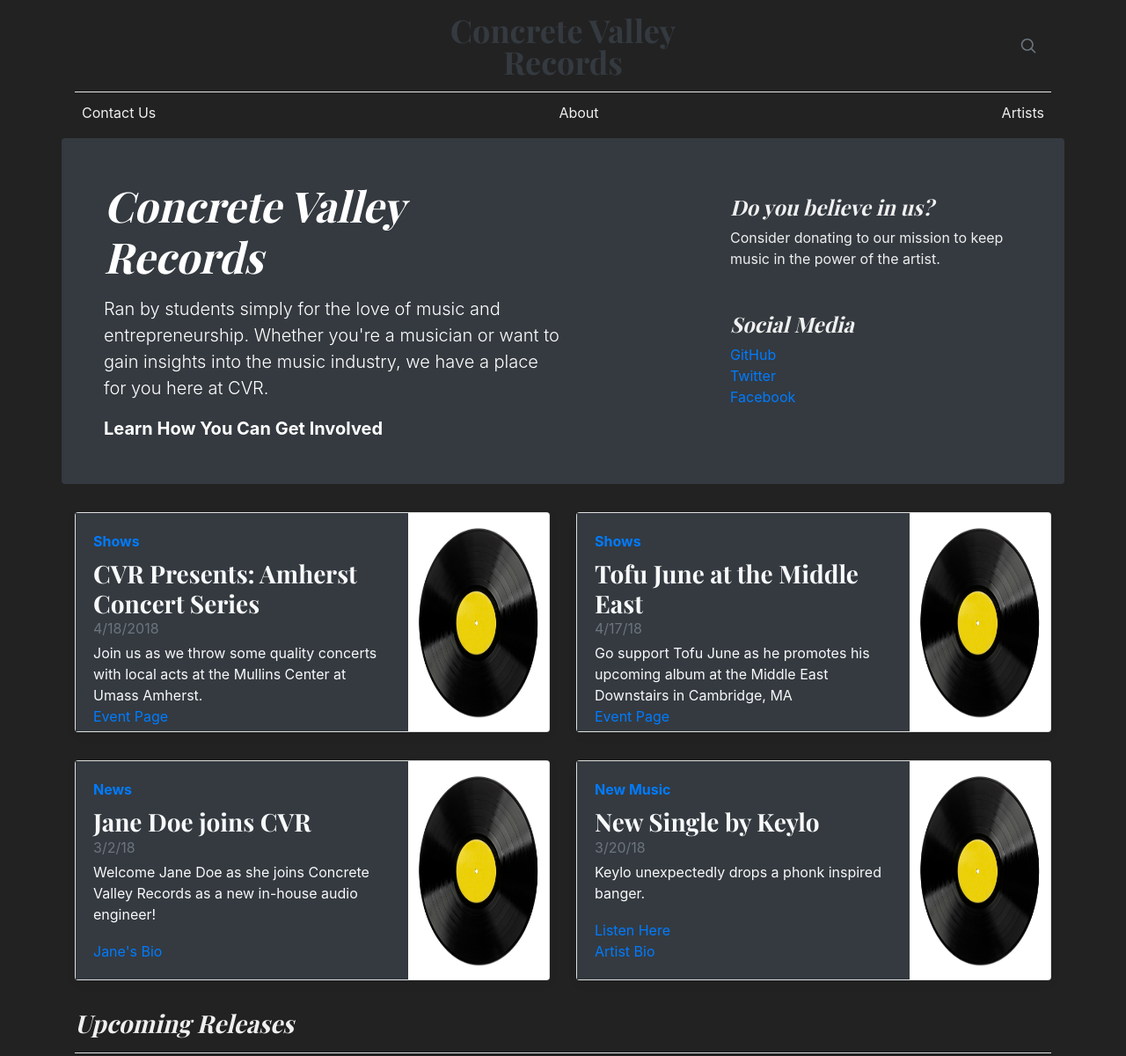
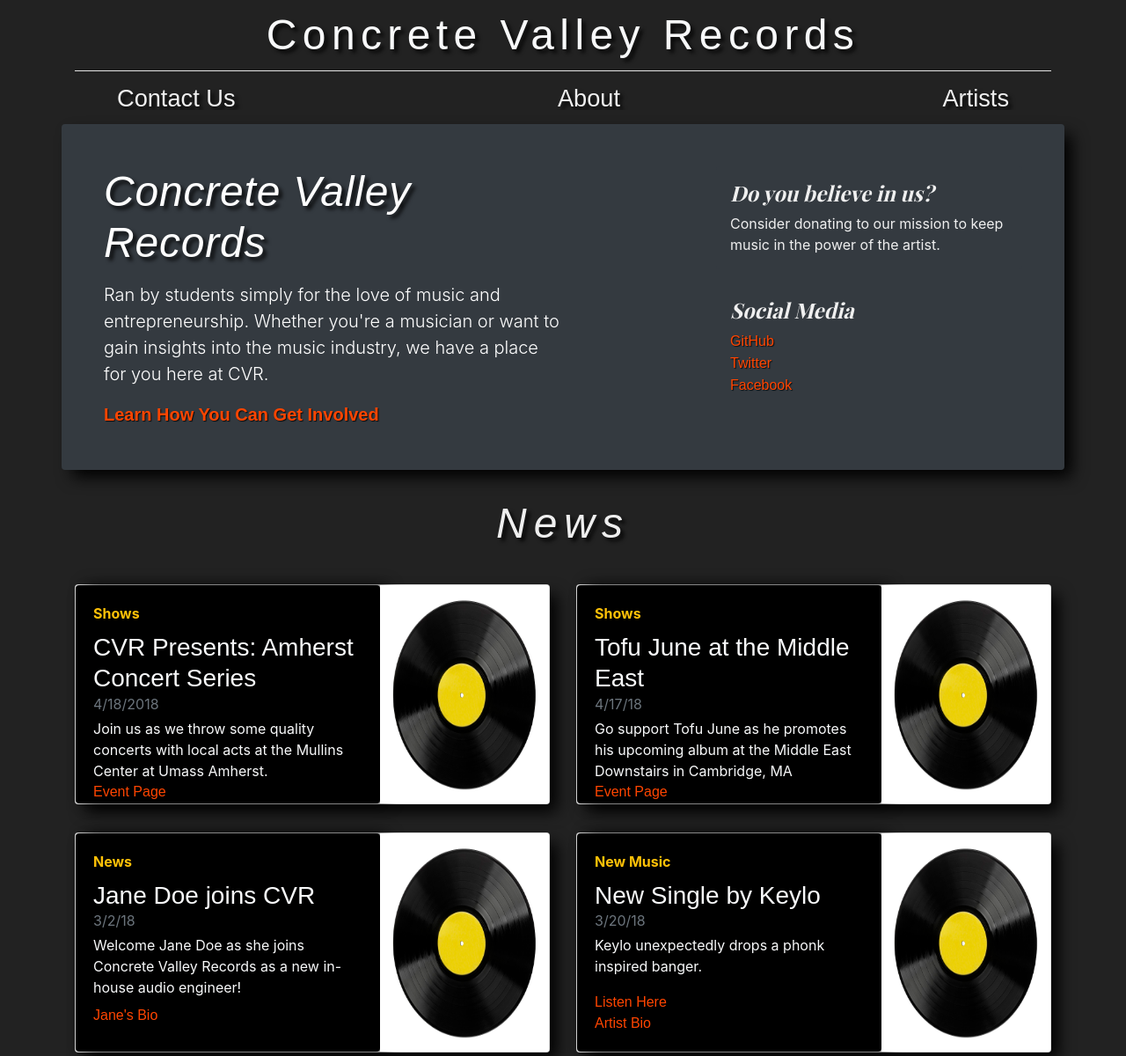
Before and after one commit to hunnabreen/English-391c-client-site, a plain HTML site: page index.html in a window 1280 px wide. Shown: the top 1200 px of the page at 88% size. Drawn offline with nearby package versions, Linux system fonts and the light colour scheme; a web font is replaced by a local one.

Commit message:
heavy css changes
much more finesse. fixed fonts, sizing, colors, shadowing, etc

```diff
--- a/blog.css
+++ b/blog.css
@@ -6,16 +6,34 @@
 }
 
 .blog-header-logo {
-  font-family: "Playfair Display", Georgia, "Times New Roman", serif;
-  font-size: 2.25rem;
+  font-family: "ingeborg-block",sans-serif;
+  font-size: 3rem;
+  letter-spacing: .4rem;
+  text-shadow: 4px 4px 4px rgba(0, 0, 0, 0.8);
+
 }
 
 .blog-header-logo:hover {
   text-decoration: none;
 }
 
-h1, h2, h3, h4, h5, h6 {
+ h3, h4, h5, h6 {
   font-family: "Playfair Display", Georgia, "Times New Roman", serif;
+}
+
+h1,h2{
+  font-family: "ingeborg-block",sans-serif;
+ text-shadow: 4px 4px 4px rgba(0, 0, 0, 0.8);
+}
+
+h1{
+  letter-spacing: .05rem;
+}
+
+h2{
+  letter-spacing: .5rem;
+  font-size: 3rem;
+  text-align: center;
 }
 
 .display-4 {
@@ -75,47 +93,8 @@ h1, h2, h3, h4, h5, h6 {
 
 .box-shadow { box-shadow: 0 .25rem .75rem rgba(0, 0, 0, .05); }
 
-/*
- * Blog name and description
- */
-.blog-title {
-  margin-bottom: 0;
-  font-size: 2rem;
-  font-weight: 400;
-}
-.blog-description {
-  font-size: 1.1rem;
-  color: #999;
-}
 
-@media (min-width: 40em) {
-  .blog-title {
-    font-size: 3.5rem;
-  }
-}
 
-/* Pagination */
-.blog-pagination {
-  margin-bottom: 4rem;
-}
-.blog-pagination > .btn {
-  border-radius: 2rem;
-}
-
-/*
- * Blog posts
- */
-.blog-post {
-  margin-bottom: 4rem;
-}
-.blog-post-title {
-  margin-bottom: .25rem;
-  font-size: 2.5rem;
-}
-.blog-post-meta {
-  margin-bottom: 1.25rem;
-  color: #999;
-}
 
 /*
  * Footer
@@ -135,7 +114,7 @@ h1, h2, h3, h4, h5, h6 {
 *
 */
 body{
-    background-color: #222
+    background-color: #222;
 }
 
 
@@ -145,8 +124,43 @@ body{
 
 .donate{
     color:#efefef;
-    background-color: #222
+    background-color: #222;
 }
 .card-img-right{
-    max-width: 10rem;
+    max-width: 12rem;
 }
+.card{
+    min-height: 12rem;
+    box-shadow: 10px 10px 18px -2px #000;
+}
+.card-body{
+    background-color: #000;
+    box-shadow: 10px 0px 18px -2px #000;
+}
+
+.jumbotron{
+
+    box-shadow: 10px 10px 18px -2px #000;
+}
+
+.card-text{
+    color:#fff;
+}
+
+.top{
+  font-family: "azo-sans-uber",sans-serif;
+  font-size: 1.7rem;
+  text-shadow: 4px 4px 4px rgba(0, 0, 0, 0.8);
+}
+a{
+    color:orangered;
+    text-shadow: 1px 1px 1px rgba(0, 0, 0, 0.8);
+    font-family: "azo-sans",sans-serif;
+
+}
+a:hover{
+    color:#ffc107;
+}
+a:active{
+    color:#ffc107;
+}
--- a/index.html
+++ b/index.html
@@ -12,6 +12,9 @@
     <!-- Bootstrap core CSS -->
     <link rel="stylesheet" href="https://stackpath.bootstrapcdn.com/bootstrap/4.1.0/css/bootstrap.min.css" integrity="sha384-9gVQ4dYFwwWSjIDZnLEWnxCjeSWFphJiwGPXr1jddIhOegiu1FwO5qRGvFXOdJZ4" crossorigin="anonymous">
 
+    <!--adobe typekit -->
+     <link rel="stylesheet" href="https://use.typekit.net/slz2ouq.css">
+
     <!-- Custom styles for this template -->
     <link href="https://fonts.googleapis.com/css?family=Playfair+Display:700,900" rel="stylesheet">
     <link href="blog.css" rel="stylesheet">
@@ -22,26 +25,19 @@
     <div class="container">
       <header class="blog-header py-3">
         <div class="row flex-nowrap justify-content-between align-items-center">
-          <div class="col-4 pt-1">
-            <!--<a class="text-muted" href="#">Subscribe</a>-->
+
+          <div class="col-12 text-center">
+            <a class="blog-header-logo text-centered text-light" href="#">Concrete Valley Records</a>
           </div>
-          <div class="col-4 text-center">
-            <a class="blog-header-logo text-dark" href="#">Concrete Valley Records</a>
-          </div>
-          <div class="col-4 d-flex justify-content-end align-items-center">
-            <a class="text-muted" href="#">
-              <svg xmlns="http://www.w3.org/2000/svg" width="20" height="20" viewBox="0 0 24 24" fill="none" stroke="currentColor" stroke-width="2" stroke-linecap="round" stroke-linejoin="round" class="mx-3"><circle cx="10.5" cy="10.5" r="7.5"></circle><line x1="21" y1="21" x2="15.8" y2="15.8"></line></svg>
-            </a>
-          <!--  <a class="btn btn-sm btn-outline-secondary" href="#">Sign up</a>-->
-          </div>
+
         </div>
       </header>
 
-      <div class="nav-scroller py-1 mb-2">
+      <div class="nav-scroller py-1 mb-3">
         <nav class="nav d-flex justify-content-between">
-          <a class="p-2" href="#">Contact Us</a>
-          <a class="p-2" href="#">About</a>
-          <a class="p-2" href="#">Artists</a>
+          <a class="p-2 pl-5 top" href="#">Contact Us</a>
+          <a class="p-2 top" href="#">About</a>
+          <a class="p-2 pr-5 top" href="#">Artists</a>
         </nav>
       </div>
 
@@ -49,7 +45,7 @@
         <div class="col-md-6 px-0">
           <h1 class="display-4 font-italic">Concrete Valley Records</h1>
           <p class="lead my-3">Ran by students simply for the love of music and entrepreneurship. Whether you're a musician or want to gain insights into the music industry, we have a place for you here at CVR.</p>
-          <p class="lead mb-0"><a href="#" class="text-white font-weight-bold">Learn How You Can Get Involved</a></p>
+          <p class="lead mb-0"><a href="#" class="font-weight-bold">Learn How You Can Get Involved</a></p>
         </div>
         <div class="col-md-4 px-0 social">
             <div class="p-3 mb-3 bg-dark rounded donate">
@@ -68,12 +64,14 @@
 
         </div>
       </div>
-
+       <h2 class="pb-3 mb-4 font-italic">
+            News
+        </h2>
       <div class="row mb-2">
         <div class="col-md-6">
           <div class="card flex-md-row mb-4 box-shadow h-md-250">
-            <div class="card-body d-flex flex-column align-items-start bg-dark">
-              <strong class="d-inline-block mb-2 text-primary">Shows</strong>
+            <div class="card-body d-flex flex-column align-items-start rounded">
+              <strong class="d-inline-block mb-2 text-warning">Shows</strong>
               <h3 class="mb-0">
                 <a class="text-light" href="#">CVR Presents: Amherst Concert Series</a>
               </h3>
@@ -86,8 +84,8 @@
         </div>
           <div class="col-md-6">
             <div class="card flex-md-row mb-4 box-shadow h-md-250">
-              <div class="card-body d-flex flex-column align-items-start bg-dark">
-                <strong class="d-inline-block mb-2 text-primary">Shows</strong>
+              <div class="card-body d-flex flex-column align-items-start  rounded">
+                <strong class="d-inline-block mb-2 text-warning">Shows</strong>
                 <h3 class="mb-0">
                   <a class="text-light" href="#">Tofu June at the Middle East</a>
                 </h3>
@@ -102,13 +100,13 @@
       <div class="row mb-2">
         <div class="col-md-6">
           <div class="card flex-md-row mb-4 box-shadow h-md-250">
-            <div class="card-body d-flex flex-column align-items-start bg-dark">
-              <strong class="d-inline-block mb-2 text-primary">News</strong>
+            <div class="card-body d-flex flex-column align-items-start rounded">
+              <strong class="d-inline-block mb-2 text-warning">News</strong>
               <h3 class="mb-0">
                 <a class="text-light" href="#">Jane Doe joins CVR</a>
               </h3>
               <div class="mb-1 text-muted">3/2/18</div>
-              <p class="card-text text-light mb-auto">Welcome Jane Doe as she joins Concrete Valley Records as a new in-house audio engineer!</p>
+              <p class="card-text text-light mb-2">Welcome Jane Doe as she joins Concrete Valley Records as a new in-house audio engineer!</p>
               <a href="#">Jane's Bio</a>
             </div>
             <img class="card-img-right flex-auto d-none d-md-block" src="sample.jpg" alt="Card image cap">
@@ -116,8 +114,8 @@
         </div>
           <div class="col-md-6">
             <div class="card flex-md-row mb-4 box-shadow h-md-250">
-              <div class="card-body d-flex flex-column align-items-start bg-dark">
-                <strong class="d-inline-block mb-2 text-primary">New Music</strong>
+              <div class="card-body d-flex flex-column align-items-start  rounded">
+                <strong class="d-inline-block mb-2 text-warning">New Music</strong>
                 <h3 class="mb-0">
                   <a class="text-light" href="#">New Single by Keylo</a>
                 </h3>
@@ -133,14 +131,14 @@
     </div>
 
     <main role="main" class="container">
-      <h3 class="pb-3 mb-4 font-italic border-bottom">
+      <h2 class="pb-3 mb-4 font-italic">
             Upcoming Releases
-          </h3>
+        </h2>
       <div class = "row mb-2 justify-content-between">
         <div class="card col-md-3">
           <img class="card-img-top" src="sample.jpg" alt="Card image cap">
           <div class="card-body">
-            <strong class="d-inline-block mb-2 text-primary">Tofu June - Vol.1</strong>
+            <strong class="d-inline-block mb-2 text-warning">Tofu June - Vol.1</strong>
             <div class="mb-1 text-muted">Release Date: TBD</div>
             <p class="card-text">The Highly anticipated debut album from Tofu June is almost here.</p>
             <a href="#">Artist Bio</a>
@@ -149,7 +147,7 @@
         <div class="card col-md-3">
           <img class="card-img-top" src="sample.jpg" alt="Card image cap">
           <div class="card-body">
-            <strong class="d-inline-block mb-2 text-primary">The Cobblestones - TBD</strong>
+            <strong class="d-inline-block mb-2 text-warning">The Cobblestones - TBD</strong>
             <div class="mb-1 text-muted">Release Date: 7/4/18</div>
             <p class="card-text">The untitled sophomore album from the Cobblestones is due in July, and is sure to a sonic experience for the experimental band.</p>
             <a href="#">Artist Bio</a>
@@ -158,7 +156,7 @@
         <div class="card col-md-3">
           <img class="card-img-top" src="sample.jpg" alt="Card image cap">
           <div class="card-body">
-            <strong class="d-inline-block mb-2 text-primary">Keylo - Dynasty</strong>
+            <strong class="d-inline-block mb-2 text-warning">Keylo - Dynasty</strong>
             <div class="mb-1 text-muted">Release Date: 5/24/18</div>
             <p class="card-text">The phonk meets djent mashup of the century. Keylo is sure to deliver an album with sounds of the future.</p>
             <a href="#">Artist Bio</a>
```
